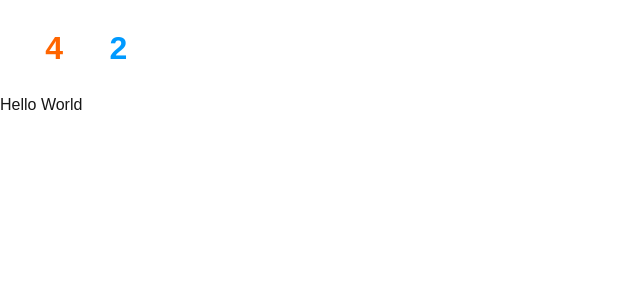
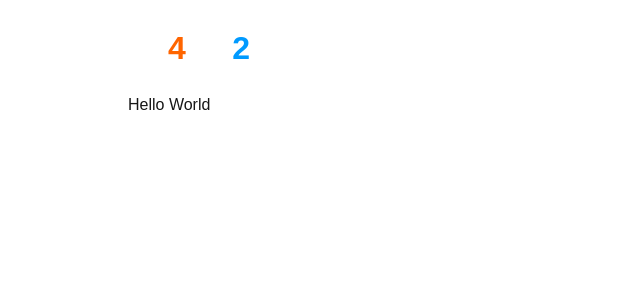
Before and after one commit to k4yr2/k4yr2.me, a Next.js app: page / in a window 1280 px wide. Shown: the top 300 px of the page, without its empty margins (0-640 px from the left). Built offline with nearby package versions, Linux system fonts and the light colour scheme; a web font is replaced by a local one.

Commit message:
Refactor body styles for improved structure and consistency

```diff
--- a/app/globals.css
+++ b/app/globals.css
@@ -9,11 +9,20 @@
     --foreground: #ededed;
   }
 }
+html, body {
+  height: 100%;
+}
 
 body {
+  padding: 0;
+  margin: 0 var(--body-margin-h);
+  width: calc(var(--body-width) - var(--body-margin-h) * 2);
+  height: 100%;
+
+  font-family: Arial, Helvetica, sans-serif;
   color: var(--foreground);
   background: var(--background);
-  font-family: Arial, Helvetica, sans-serif;
-  padding: 0;
-  margin: 0;
+
+  --body-margin-h: 10vw;
+  --body-width: 100%;
 }
```
